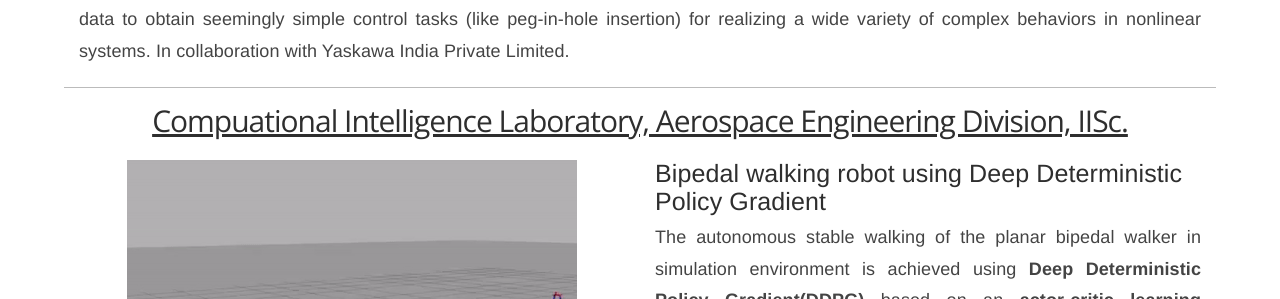
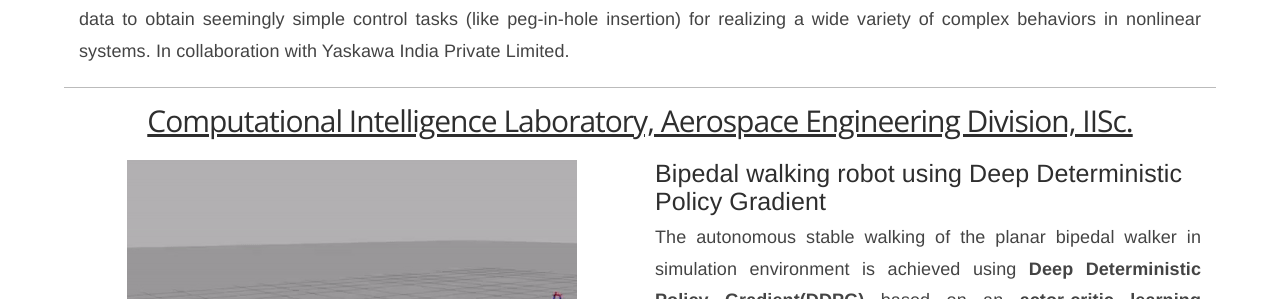
Before and after one commit to navuboy/navuboy.github.io, a Jekyll site: the page built from research.html, in a window 1280 px wide. Shown: the part 303-602 px from the top of the page. Built offline with Jekyll 4.4.1, drawn with Linux system fonts in a browser that asks for light colours; some web fonts are replaced.

Commit message:
Updated research.md

```diff
--- a/_includes/research.md
+++ b/_includes/research.md
@@ -28,7 +28,7 @@
 
 ---
 
-<h2><u>Compuational Intelligence Laboratory, Aerospace Engineering Division, IISc.</u></h2>
+<h2><u>Computational Intelligence Laboratory, Aerospace Engineering Division, IISc.</u></h2>
 
 <div class="container-fluid">
   <div class="row">
```
